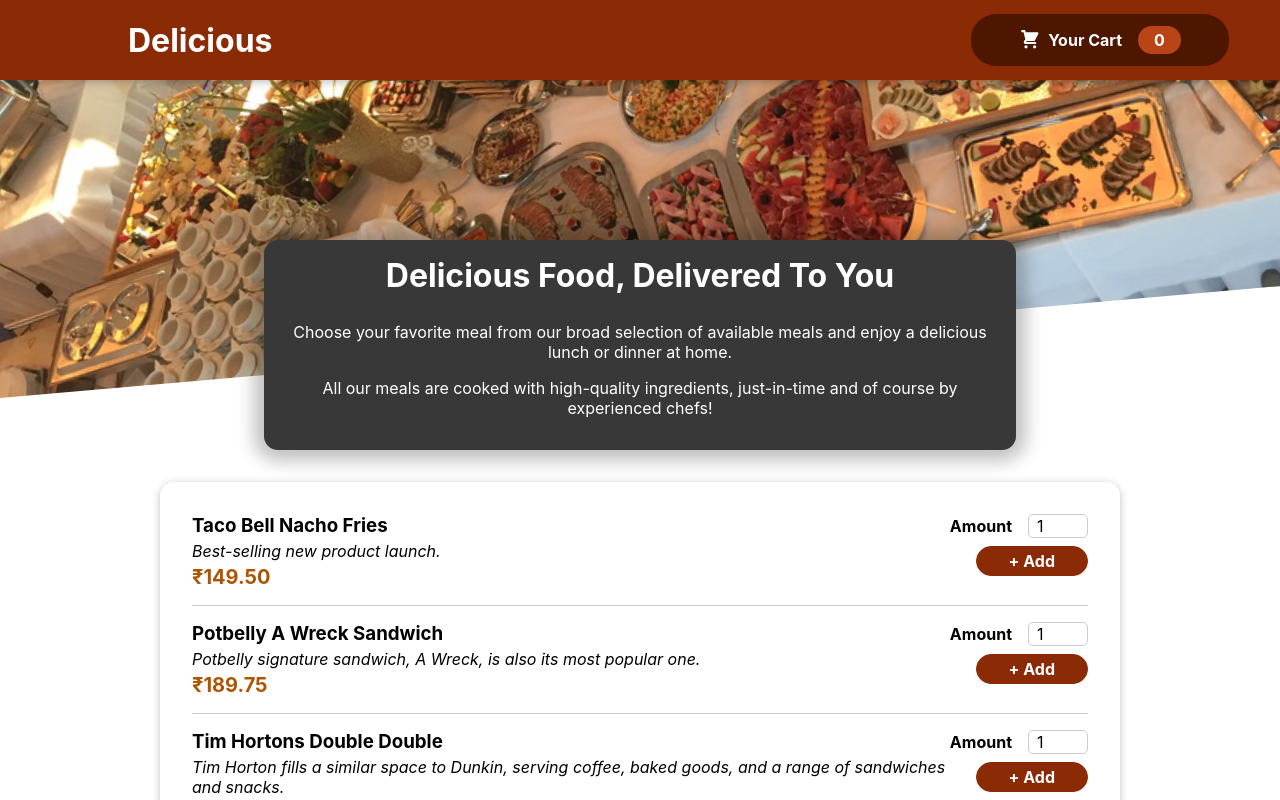
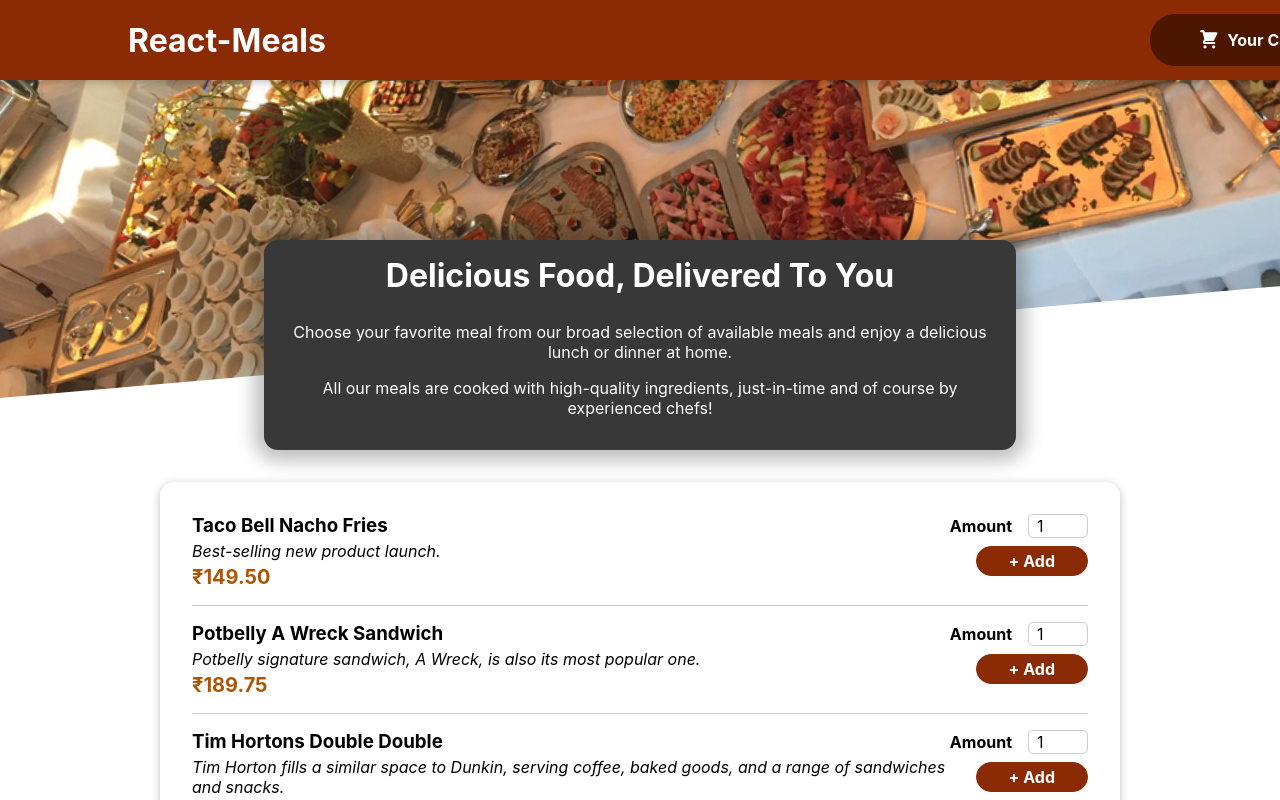
Before and after one commit to 18-RAJAT/Food-Order, a React (Create React App) app: page / in a window 1280 px wide. Shown: the top 800 px of the page. Built offline with nearby package versions, Linux system fonts and the light colour scheme.

Commit message:
Layout bug fix

```diff
--- a/src/components/Layout/Header.js
+++ b/src/components/Layout/Header.js
@@ -8,8 +8,8 @@ const Header = (props) => {
   return (
     <Fragment>
       <header className={classes.header}>
-          <h1>Delicious</h1>
-          <HeaderCartButton onClick={props.onShowCart}/>
+        <h1>React-Meals</h1>
+        <HeaderCartButton onClick={props.onShowCart} />
       </header>
       <div className={classes['main-image']}>
         <img src={mealsImage} alt='A table full of delicious food!' />
@@ -18,5 +18,4 @@ const Header = (props) => {
   );
 };
 
-
 export default Header;
--- a/src/components/Layout/HeaderCartButton.module.css
+++ b/src/components/Layout/HeaderCartButton.module.css
@@ -10,10 +10,6 @@
   align-items: center;
   border-radius: 25px;
   font-weight: bold;
-    position: absolute;
-    top:50%;
-    right: 20%;
-    transform: translateY(-50%);
 }
 
 .button:hover,
```
Also changed, not shown: src/components/Layout/Header.module.css (indentation only). Lines whose indentation alone changed are shown as unchanged.
